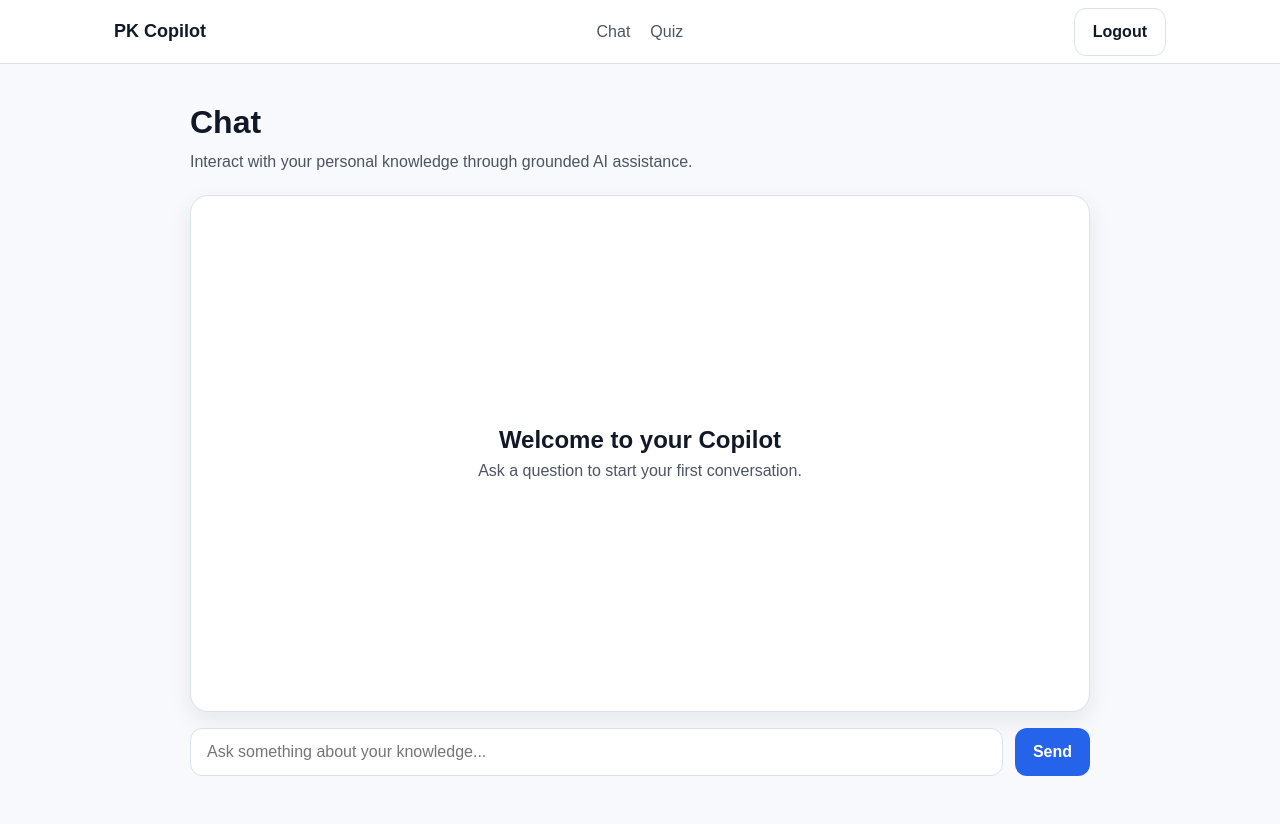
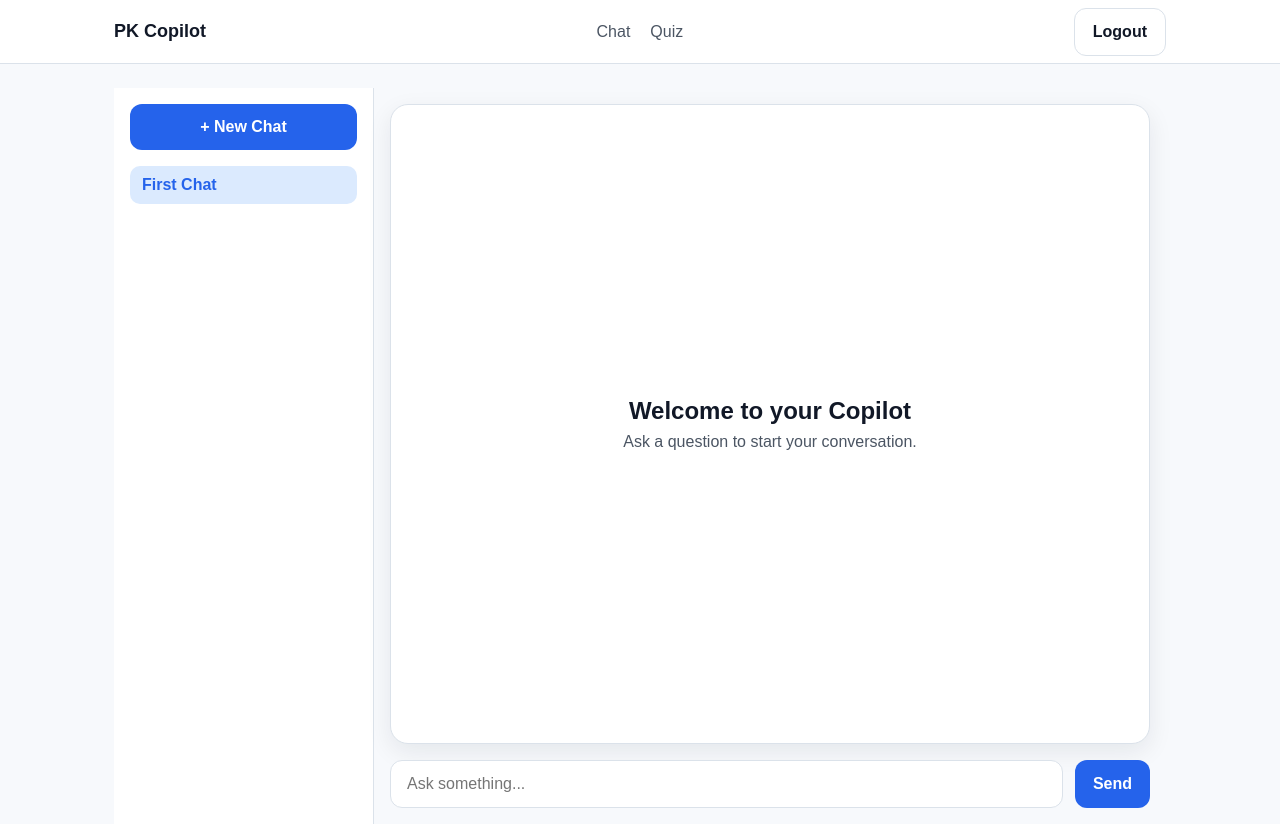
Before and after one commit to Lunac1a/Asteria, a Next.js app in the folder frontend/: page /dashboard/chat in a window 1280 px wide. Before the commit the page ends 800 px from the top, so only its background shows below. Built offline with nearby package versions, Linux system fonts and the light colour scheme.

Commit message:
Add chat functionality with sidebar and message handling

```diff
--- a/frontend/app/dashboard/chat/page.tsx
+++ b/frontend/app/dashboard/chat/page.tsx
@@ -7,15 +7,41 @@ type Message = {
   content: string;
 };
 
+type Chat = {
+  id: number;
+  title: string;
+  messages: Message[];
+};
+
 export default function ChatPage() {
-  const [messages, setMessages] = useState<Message[]>([]);
+  const [chats, setChats] = useState<Chat[]>([
+    {
+      id: 1,
+      title: "First Chat",
+      messages: [],
+    },
+  ]);
+
+  const [activeChatId, setActiveChatId] = useState(1);
   const [input, setInput] = useState("");
+
+  const activeChat = chats.find((c) => c.id === activeChatId)!;
+
+  function handleNewChat() {
+    const newChat: Chat = {
+      id: Date.now(),
+      title: "New Chat",
+      messages: [],
+    };
+
+    setChats([newChat, ...chats]);
+    setActiveChatId(newChat.id);
+  }
 
   function handleSend() {
     if (!input.trim()) return;
 
     const newMessages: Message[] = [
-      ...messages,
       { role: "user", content: input },
       {
         role: "assistant",
@@ -23,29 +49,55 @@ export default function ChatPage() {
       },
     ];
 
-    setMessages(newMessages);
+    const updatedChats: Chat[] = chats.map((chat) => {
+      if (chat.id !== activeChatId) return chat;
+
+      return {
+        ...chat,
+        messages: [...chat.messages, ...newMessages],
+      };
+    });
+
+    setChats(updatedChats);
     setInput("");
   }
 
   return (
-    <div className="chat-page">
-      <div className="chat-workspace">
-        <div className="chat-header">
-          <h1 className="chat-title">Chat</h1>
-          <p className="chat-subtitle">
-            Interact with your personal knowledge through grounded AI assistance.
-          </p>
+    <div className="chat-app">
+      {/* Sidebar */}
+      <aside className="chat-sidebar">
+        <button className="btn btn-primary" onClick={handleNewChat}>
+          + New Chat
+        </button>
+
+        <div className="chat-list">
+          {chats.map((chat) => (
+            <div
+              key={chat.id}
+              className={
+                chat.id === activeChatId
+                  ? "chat-list-item active"
+                  : "chat-list-item"
+              }
+              onClick={() => setActiveChatId(chat.id)}
+            >
+              {chat.title}
+            </div>
+          ))}
         </div>
+      </aside>
 
+      {/* Main */}
+      <div className="chat-main">
         <div className="chat-messages-panel">
-          {messages.length === 0 ? (
+          {activeChat.messages.length === 0 ? (
             <div className="chat-empty-state">
               <h2>Welcome to your Copilot</h2>
-              <p>Ask a question to start your first conversation.</p>
+              <p>Ask a question to start your conversation.</p>
             </div>
           ) : (
             <div className="chat-message-list">
-              {messages.map((msg, index) => (
+              {activeChat.messages.map((msg, index) => (
                 <div
                   key={index}
                   className={
@@ -64,14 +116,11 @@ export default function ChatPage() {
         <div className="chat-composer">
           <input
             className="chat-composer-input"
-            type="text"
-            placeholder="Ask something about your knowledge..."
+            placeholder="Ask something..."
             value={input}
             onChange={(e) => setInput(e.target.value)}
             onKeyDown={(e) => {
-              if (e.key === "Enter") {
-                handleSend();
-              }
+              if (e.key === "Enter") handleSend();
             }}
           />
 
--- a/frontend/app/globals.css
+++ b/frontend/app/globals.css
@@ -471,3 +471,50 @@ input {
   border-color: var(--primary);
   box-shadow: 0 0 0 3px rgba(37, 99, 235, 0.12);
 }
+
+.chat-app {
+  display: flex;
+  height: calc(100vh - 64px);
+}
+
+.chat-sidebar {
+  width: 260px;
+  border-right: 1px solid var(--border);
+  padding: 16px;
+  display: flex;
+  flex-direction: column;
+  gap: 16px;
+  background: var(--surface);
+}
+
+.chat-list {
+  display: flex;
+  flex-direction: column;
+  gap: 8px;
+  overflow-y: auto;
+}
+
+.chat-list-item {
+  padding: 10px 12px;
+  border-radius: 10px;
+  cursor: pointer;
+  color: var(--text-muted);
+}
+
+.chat-list-item:hover {
+  background: var(--surface-soft);
+  color: var(--text);
+}
+
+.chat-list-item.active {
+  background: var(--primary-soft);
+  color: var(--primary);
+  font-weight: 600;
+}
+
+.chat-main {
+  flex: 1;
+  display: flex;
+  flex-direction: column;
+  padding: 16px;
+}
```
